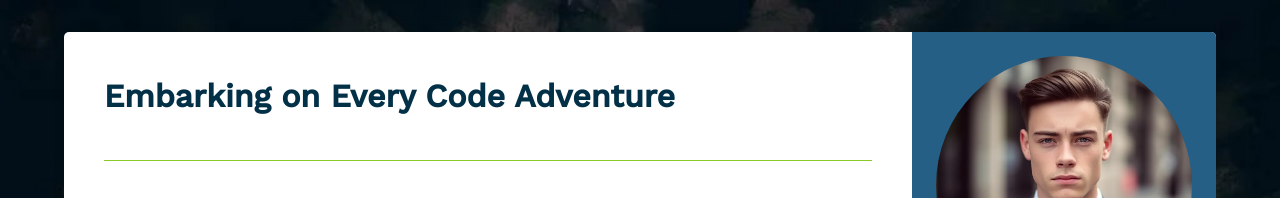
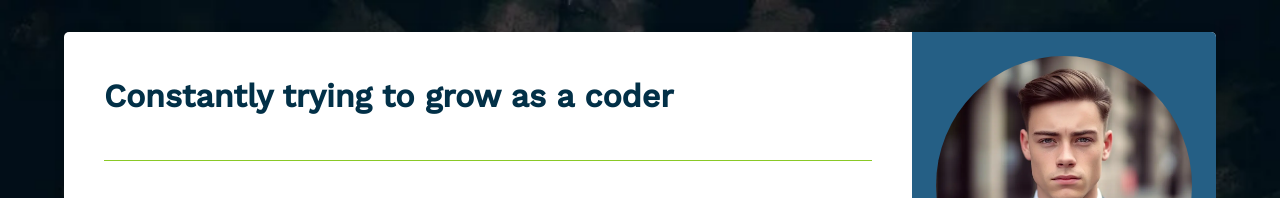
Before and after one commit to pcwhite-dot/webdev1-module3, a website: page docs/index.html in a window 1280 px wide. Shown: the top 198 px of the page. Drawn offline with nearby package versions, Linux system fonts and the light colour scheme.

Commit message:
changed the title of my resume

```diff
--- a/docs/index.html
+++ b/docs/index.html
@@ -66,7 +66,7 @@
         <main class="main-content" role="main"> <!-- The main content of the webpage, where the major content is placed -->
 
             <header role="banner"> <!-- Header of the main content -->
-                <h1>Embarking on Every Code Adventure</h1> <!-- Title of the resume -->
+                <h1>Constantly trying to grow as a coder</h1> <!-- Title of the resume -->
             </header>
 
             <section class="skills-section"> <!-- A section to list all skills -->
```
